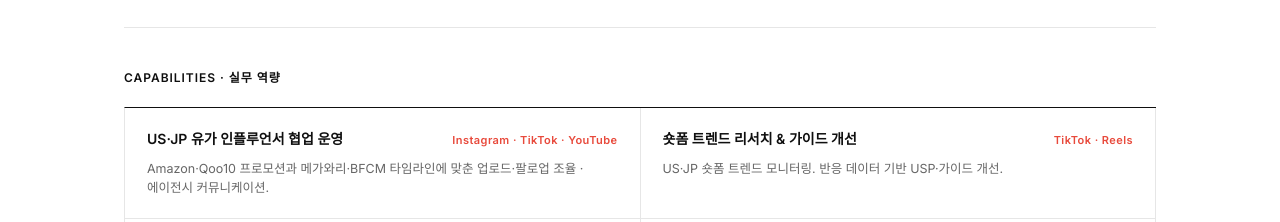
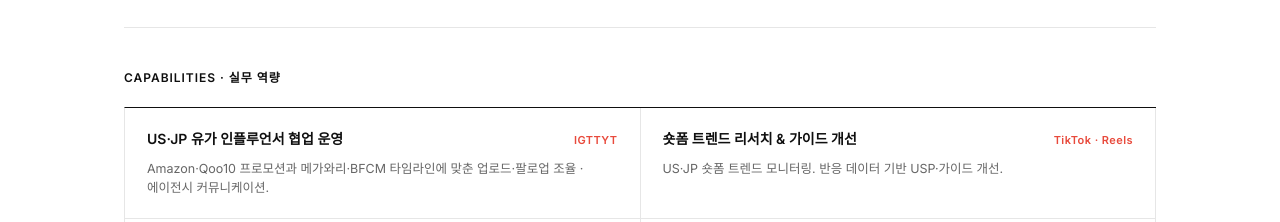
Before and after one commit to milchogu/seohyeoncho, a plain HTML site: page index.html in a window 1280 px wide. Shown: the part 940-1162 px from the top of the page. Drawn offline with Linux system fonts and the light colour scheme.

Commit message:
Shorten capability 1 tag to IGTTYT, keep cap-tag on one line

```diff
--- a/index.html
+++ b/index.html
@@ -333,6 +333,7 @@
       color: var(--accent);
       letter-spacing: 0.04em;
       flex-shrink: 0;
+      white-space: nowrap;
     }
 
     .cap-desc {
@@ -655,7 +656,7 @@
         <div class="cap-card">
           <div class="cap-head">
             <span class="cap-title">US·JP 유가 인플루언서 협업 운영</span>
-            <span class="cap-tag">Instagram · TikTok · YouTube</span>
+            <span class="cap-tag">IGTTYT</span>
           </div>
           <p class="cap-desc">Amazon·Qoo10 프로모션과 메가와리·BFCM 타임라인에 맞춘 업로드·팔로업 조율 · 에이전시 커뮤니케이션.</p>
         </div>
```
